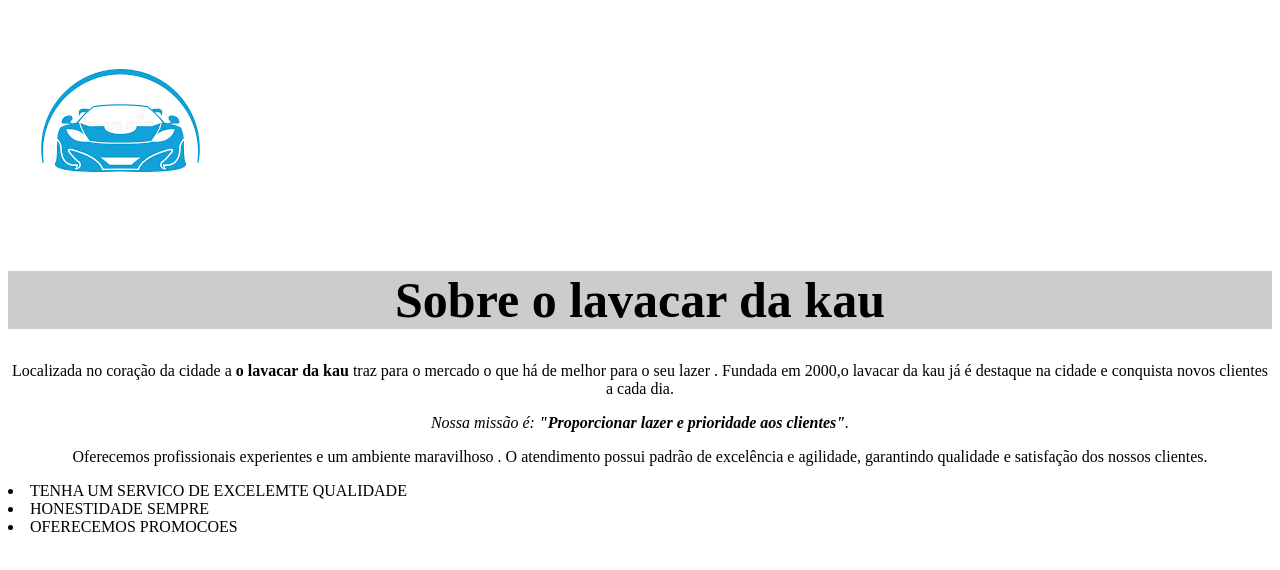
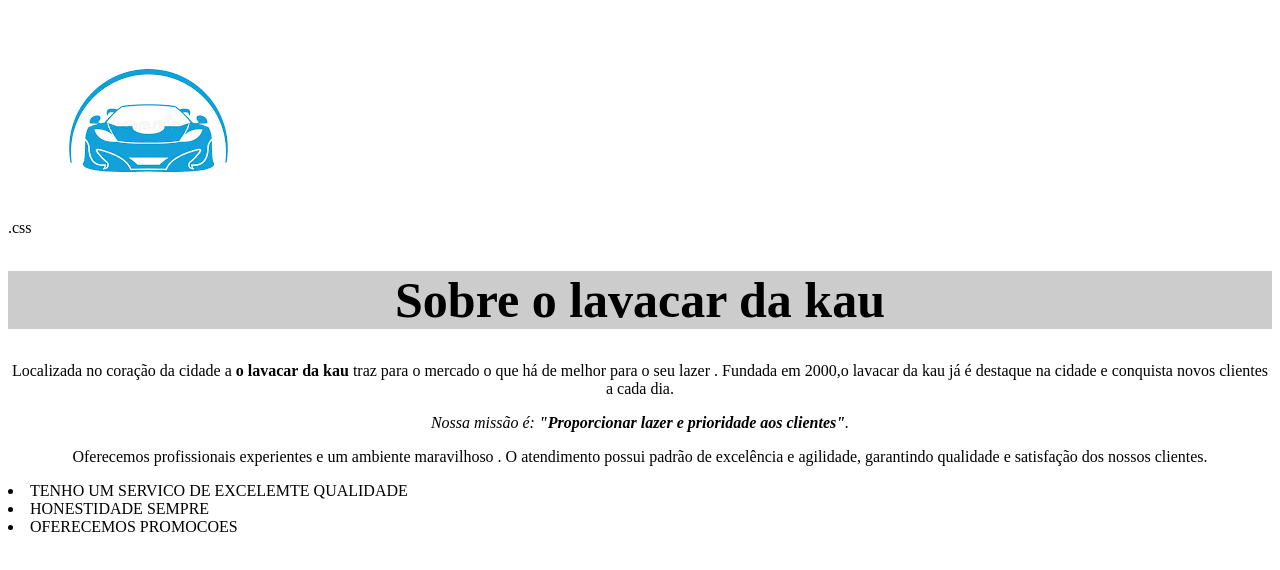
Before and after one commit to kauh41/trabalho.github.io, a plain HTML site: page index.html in a window 1280 px wide. Drawn offline with Linux system fonts and the light colour scheme.

Commit message:
Update index.html

```diff
--- a/index.html
+++ b/index.html
@@ -8,7 +8,7 @@
     </head>
 
 
-    <body>
+    <body>.css
         <img src="kaau.png">
 <h1 style= "font-size:50px; text-align: center; background: #cccccc">Sobre o lavacar da kau </h1>
 
@@ -21,7 +21,7 @@
         O atendimento possui padrão de excelência e agilidade, garantindo qualidade e satisfação dos nossos clientes.</p>
     </body>
         <header>
-            <li>TENHA UM SERVICO DE EXCELEMTE QUALIDADE</li>
+            <li>TENHO UM SERVICO DE EXCELEMTE QUALIDADE</li>
             <LI>HONESTIDADE SEMPRE</li>
             <LI>OFERECEMOS PROMOCOES</li>
 
```
